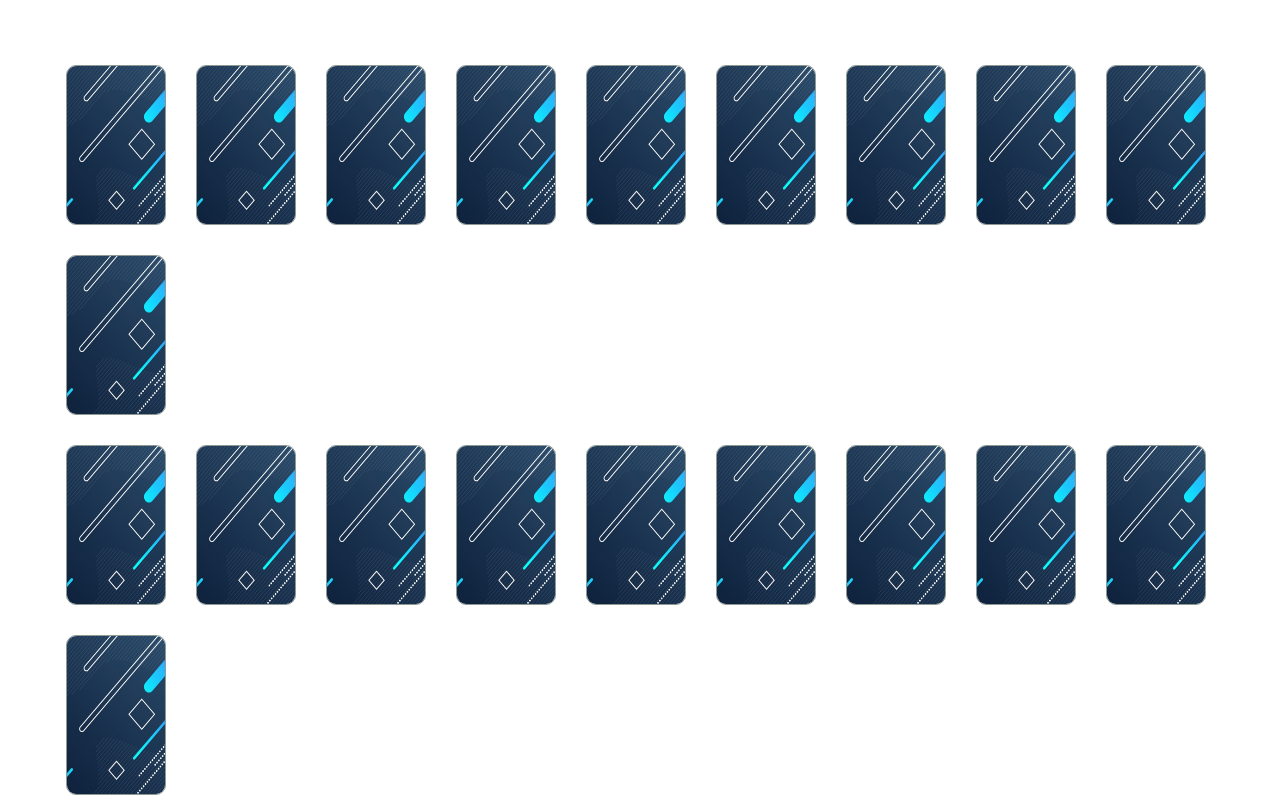
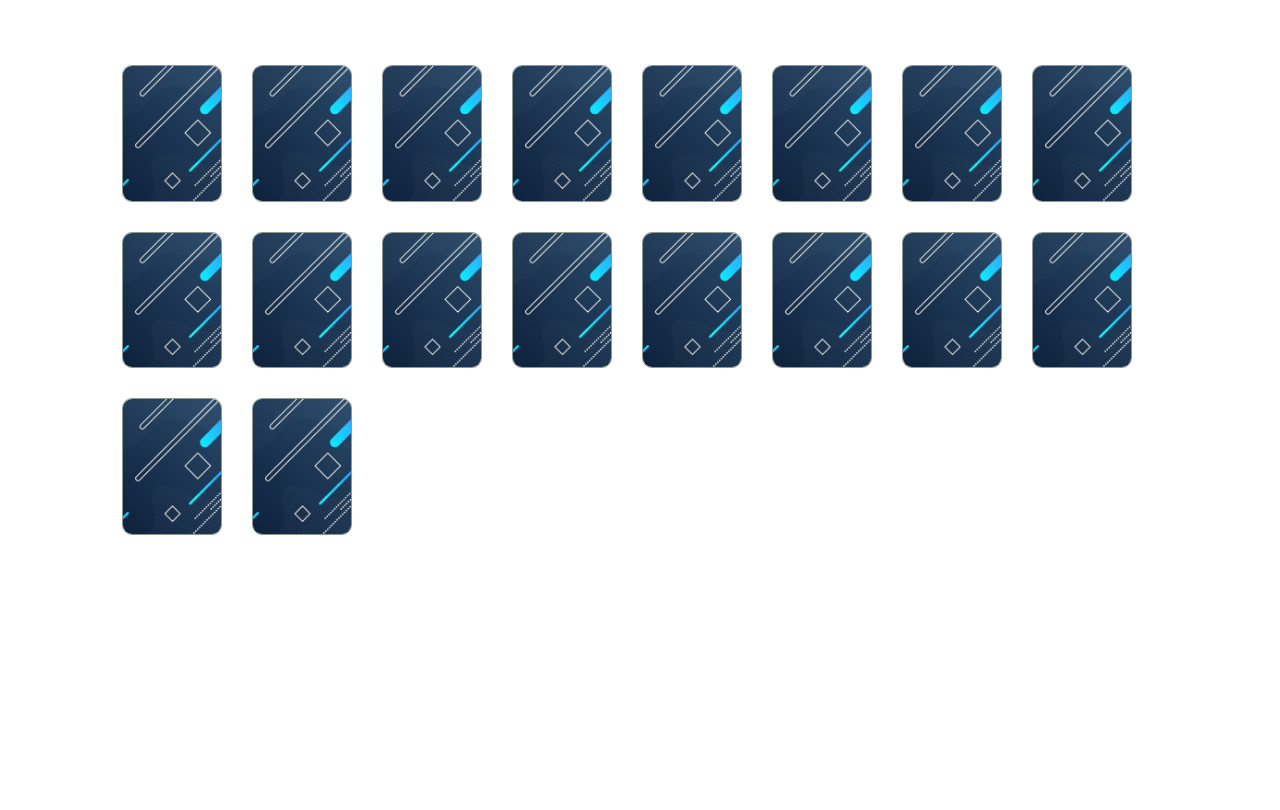
Before and after one commit to jatinhchanchlani/memoria, a React (Create React App) app: page / in a window 1280 px wide. Built offline with nearby package versions, Linux system fonts and the light colour scheme.

Commit message:
Reduce no. of cards to 9 and use col instead of hardcoded margins

```diff
--- a/src/components/card.jsx
+++ b/src/components/card.jsx
@@ -4,23 +4,16 @@ import "../css/card.css";
 //  props
 //    value: value of the card e.g. 1, 2, 3, ..
 //    suite: clubs, diamonds, ..
-const IMAGE_WIDTH = "100";
-const IMAGE_HEIGHT = "160";
-
 class CardImage extends Component {
   render() {
     const imagePath = this.getImagePath();
     return (
-      <div className="image-container">
       <img
         className="card-image image-fluid"
         src={require("../images/cards/" + imagePath)}
         alt={imagePath}
-          width={IMAGE_WIDTH}
-          height={IMAGE_HEIGHT}
         onClick={() => this.props.onClick(this.props.card)}
       />
-      </div>
     );
   }
 
--- a/src/components/cards.jsx
+++ b/src/components/cards.jsx
@@ -8,22 +8,14 @@ import ImageCard from "./card";
 class Cards extends Component {
   key = 1;
   render() {
-    return (
-      <React.Fragment>
-        {this.renderCards(this.props.cards, 0, 10)}
-        {this.renderCards(this.props.cards, 10, 20)}
-      </React.Fragment>
-    );
-  }
-
-  renderCards(cards, start, end) {
+    const { cards } = this.props;
     if (cards.length > 0) {
       return (
-        <div className="row" style={{ marginLeft: "4%" }}>
-          {_.range(start, end).map((num) => (
+        <div className="row">
+          {cards.map((card) => (
             <ImageCard
               key={this.key++}
-              card={cards[num]}
+              card={card}
               onClick={this.props.onClick}
             />
           ))}
--- a/src/components/countdown.jsx
+++ b/src/components/countdown.jsx
@@ -21,7 +21,7 @@ class Countdown extends Component {
 
   render() {
     return (
-      <div style={{ marginLeft: "4%" }}>
+      <div>
         <h4>
           <b>Time remaining </b>
           <span className="badge badge-primary">
--- a/src/components/game.jsx
+++ b/src/components/game.jsx
@@ -31,6 +31,8 @@ class Game extends Component {
     return (
       <div className="container-fluid">
         <div className="row" style={{ height: 50 }}>
+          <div className="col col-1" />
+          <div className="col">
             {this.state.showTimer ? (
               <Countdown
                 seconds={TIMER_SECONDS}
@@ -38,11 +40,17 @@ class Game extends Component {
               />
             ) : null}
           </div>
+          <div className="col col-1" />
+        </div>
         <div className="row">
+          <div className="col col-1" />
+          <div className="col">
             <Cards
               cards={this.state.cards}
               onClick={(card) => this.openCard(card)}
             />
+          </div>
+          <div className="col col-1" />
         </div>
       </div>
     );
--- a/src/css/card.css
+++ b/src/css/card.css
@@ -3,6 +3,10 @@
   border-radius: 10px;
   border: 1px solid #8e9992;
   cursor: pointer;
+  width: max-content;
+  max-width: 100px;
+  height: max-content;
+  max-height: 160px;
 }
 
 img:hover {
--- a/src/model/card.js
+++ b/src/model/card.js
@@ -7,8 +7,8 @@ const NUMBER_MIN = 1;
 const NUMBER_MAX = 13;
 const SUITE_MIN = 1;
 const SUITE_MAX = 4;
-const NUMBER_OF_CARDS = 10;
-const NUMBER_OF_POSITIONS = 19;
+const NUMBER_OF_CARDS = 9;
+const NUMBER_OF_POSITIONS = 17;
 
 const suites = {
     1: "clubs",
```
Lines whose indentation alone changed are shown as unchanged.
